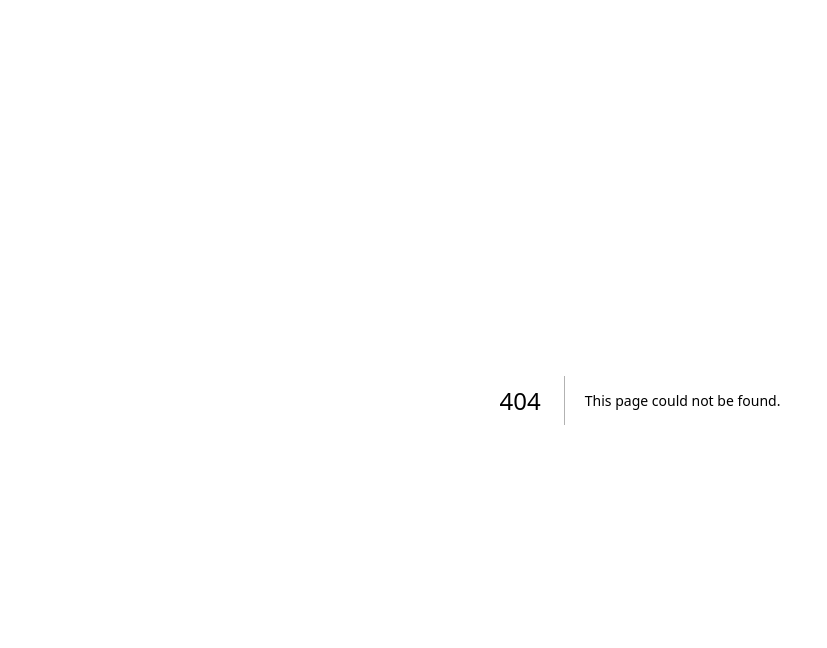
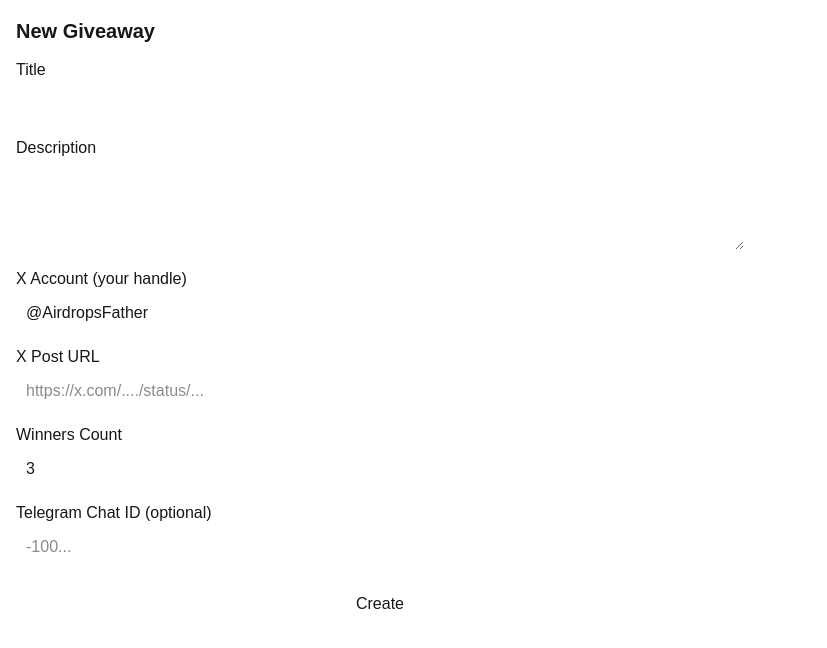
Before and after one commit to memecex/airdropsfather, a Next.js app in the folder apps/admin/: page /dashboard/giveaways/new in a window 1280 px wide. Before the commit this address had no page. Shown: the top 648 px of the page, without its empty margins (0-827 px from the left). Built offline with nearby package versions, Linux system fonts and the light colour scheme; no server answers.

Commit message:
feat(admin): giveaways list + create

```diff
--- /dev/null
+++ b/apps/admin/app/dashboard/giveaways/new/page.tsx
@@ -0,0 +1,77 @@
+"use client";
+
+import { useState } from "react";
+import { API_BASE } from "../../_api";
+
+async function adminFetch(path: string, body: any) {
+  const token = localStorage.getItem("admin_token");
+  const res = await fetch(`${API_BASE}${path}`, {
+    method: "POST",
+    headers: { "Content-Type": "application/json", ...(token ? { Authorization: `Bearer ${token}` } : {}) },
+    body: JSON.stringify(body),
+  });
+  if (!res.ok) throw new Error(await res.text());
+  return res.json();
+}
+
+export default function NewGiveawayPage() {
+  const [title, setTitle] = useState("");
+  const [xAccount, setXAccount] = useState("@AirdropsFather");
+  const [xPostUrl, setXPostUrl] = useState("");
+  const [winners, setWinners] = useState(3);
+  const [tgChatId, setTgChatId] = useState("");
+  const [desc, setDesc] = useState("");
+  const [err, setErr] = useState<string | null>(null);
+
+  return (
+    <div style={{ padding: 16, maxWidth: 760 }}>
+      <h1 style={{ fontSize: 20, fontWeight: 800 }}>New Giveaway</h1>
+
+      {err && <pre style={{ marginTop: 10 }}>{err}</pre>}
+
+      <div style={{ marginTop: 12, display: "grid", gap: 10 }}>
+        <label>Title<br />
+          <input value={title} onChange={e=>setTitle(e.target.value)} style={{ width: "100%", padding: 10, borderRadius: 10 }} />
+        </label>
+
+        <label>Description<br />
+          <textarea value={desc} onChange={e=>setDesc(e.target.value)} style={{ width: "100%", padding: 10, borderRadius: 10, minHeight: 90 }} />
+        </label>
+
+        <label>X Account (your handle)<br />
+          <input value={xAccount} onChange={e=>setXAccount(e.target.value)} style={{ width: "100%", padding: 10, borderRadius: 10 }} />
+        </label>
+
+        <label>X Post URL<br />
+          <input value={xPostUrl} onChange={e=>setXPostUrl(e.target.value)} placeholder="https://x.com/..../status/..." style={{ width: "100%", padding: 10, borderRadius: 10 }} />
+        </label>
+
+        <label>Winners Count<br />
+          <input type="number" value={winners} onChange={e=>setWinners(Number(e.target.value))} style={{ width: "100%", padding: 10, borderRadius: 10 }} />
+        </label>
+
+        <label>Telegram Chat ID (optional)<br />
+          <input value={tgChatId} onChange={e=>setTgChatId(e.target.value)} placeholder="-100..." style={{ width: "100%", padding: 10, borderRadius: 10 }} />
+        </label>
+
+        <button
+          onClick={async () => {
+            try {
+              setErr(null);
+              const g = await adminFetch("/admin/giveaways", {
+                title, description: desc, x_account: xAccount, x_post_url: xPostUrl, winners_count: winners,
+                tg_chat_id: tgChatId ? Number(tgChatId) : null
+              });
+              window.location.href = `/dashboard/giveaways/${g.id}`;
+            } catch (e: any) {
+              setErr(e?.message || "Failed");
+            }
+          }}
+          style={{ padding: 12, borderRadius: 12, border: "1px solid rgba(255,255,255,0.16)" }}
+        >
+          Create
+        </button>
+      </div>
+    </div>
+  );
+}
--- /dev/null
+++ b/apps/admin/app/dashboard/giveaways/page.tsx
@@ -0,0 +1,77 @@
+"use client";
+
+import { useEffect, useState } from "react";
+import { API_BASE } from "../_api";
+
+async function adminFetch(path: string, init: RequestInit = {}) {
+  const token = localStorage.getItem("admin_token");
+  const res = await fetch(`${API_BASE}${path}`, {
+    ...init,
+    headers: {
+      "Content-Type": "application/json",
+      ...(token ? { Authorization: `Bearer ${token}` } : {}),
+      ...(init.headers || {}),
+    },
+    cache: "no-store",
+  });
+  if (!res.ok) throw new Error(await res.text());
+  return res.json();
+}
+
+export default function GiveawaysPage() {
+  const [rows, setRows] = useState<any[]>([]);
+  const [err, setErr] = useState<string | null>(null);
+
+  useEffect(() => {
+    (async () => {
+      try {
+        const data = await adminFetch("/admin/giveaways");
+        setRows(Array.isArray(data) ? data : []);
+      } catch (e: any) {
+        setErr(e?.message || "Failed");
+      }
+    })();
+  }, []);
+
+  return (
+    <div style={{ padding: 16 }}>
+      <div style={{ display: "flex", justifyContent: "space-between", alignItems: "center", gap: 12, flexWrap: "wrap" }}>
+        <h1 style={{ fontSize: 20, fontWeight: 800 }}>Giveaways</h1>
+        <a href="/dashboard/giveaways/new" style={{ padding: "8px 12px", borderRadius: 10, border: "1px solid rgba(255,255,255,0.16)" }}>
+          + New Giveaway
+        </a>
+      </div>
+
+      {err && <pre style={{ marginTop: 12 }}>{err}</pre>}
+
+      <div style={{ marginTop: 12, overflowX: "auto" }}>
+        <table style={{ width: "100%", borderCollapse: "collapse" }}>
+          <thead>
+            <tr style={{ textAlign: "left" }}>
+              <th>ID</th><th>Title</th><th>Status</th><th>Winners</th><th>X Post</th><th>Updated</th>
+            </tr>
+          </thead>
+          <tbody>
+            {rows.map((r) => (
+              <tr key={r.id} style={{ borderTop: "1px solid rgba(255,255,255,0.08)" }}>
+                <td style={{ padding: 10 }}>{r.id}</td>
+                <td style={{ padding: 10 }}>
+                  <a href={`/dashboard/giveaways/${r.id}`} style={{ textDecoration: "underline" }}>{r.title}</a>
+                </td>
+                <td style={{ padding: 10 }}>{r.status}</td>
+                <td style={{ padding: 10 }}>{r.winners_count}</td>
+                <td style={{ padding: 10, maxWidth: 420, overflow: "hidden", textOverflow: "ellipsis", whiteSpace: "nowrap" }}>
+                  {r.x_post_url}
+                </td>
+                <td style={{ padding: 10 }}>{r.updated_at ? new Date(r.updated_at).toLocaleString() : "-"}</td>
+              </tr>
+            ))}
+            {rows.length === 0 && (
+              <tr><td colSpan={6} style={{ padding: 12, opacity: 0.8 }}>No giveaways yet.</td></tr>
+            )}
+          </tbody>
+        </table>
+      </div>
+    </div>
+  );
+}
```
